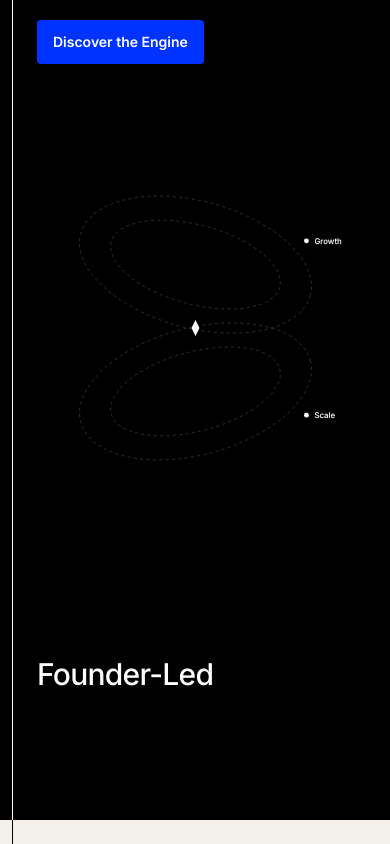
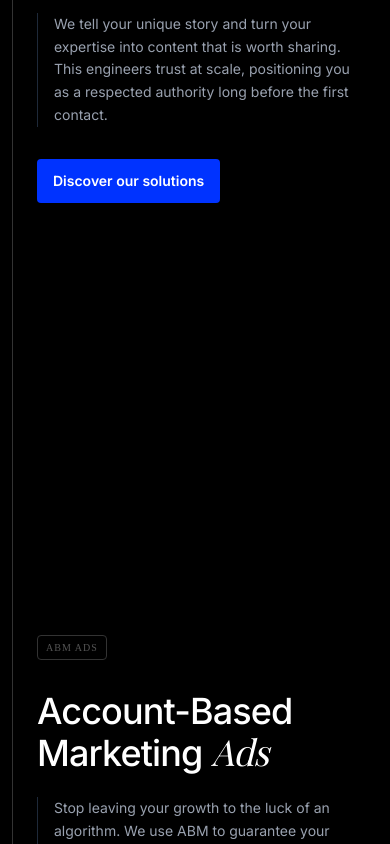
Before and after one commit to szymonr-biznes/szymon-rajski, a Next.js app: page / in a window 390 px wide. Shown: the part 4020-4864 px from the top of the page. Built offline with nearby package versions, Linux system fonts and the light colour scheme; a web font is replaced by a local one.

Commit message:
style trust engine animations

```diff
--- a/components/trust-engine.tsx
+++ b/components/trust-engine.tsx
@@ -1,60 +1,185 @@
 "use client"
 
+import { motion, useScroll, useTransform, useSpring } from "framer-motion"
 import Link from "next/link"
-import { motion } from "framer-motion"
+import { useRef, useState, useEffect } from "react"
+
+const STEPS = [
+  {
+    label: "Strategy & Content",
+    title: (
+      <>
+        Guiding your <span className="font-serif italic font-normal">growth</span>
+        <br />beyond the known
+        <br />using our Trust Engine
+      </>
+    ),
+    desc: "We tell your unique story and turn your expertise into content that is worth sharing. This engineers trust at scale, positioning you as a respected authority long before the first contact.",
+  },
+  {
+    label: "ABM Ads",
+    title: (
+      <>
+        Account-Based
+        <br />Marketing <span className="font-serif italic font-normal">Ads</span>
+      </>
+    ),
+    desc: "Stop leaving your growth to the luck of an algorithm. We use ABM to guarantee your best content actually reaches your dream clients — keeping you consistently top-of-mind.",
+  },
+  {
+    label: "Data Outreach",
+    title: (
+      <>
+        Outreach based on
+        <br />real <span className="font-serif italic font-normal">data signals</span>
+      </>
+    ),
+    desc: "We replace generic cold mails with precise outreach based on real data signals. Because the prospect already knows your brand, the conversation is warm from the start.",
+  },
+]
+
+function OrbitSVG({ progress }: { progress: any }) {
+  const cx = 200
+  const cy = 200
+
+  // Mapowanie scrolla na rysowanie pierścieni
+  const ring1Progress = useTransform(progress, [0, 0.33], [0, 1])
+  const ring2Progress = useTransform(progress, [0.33, 0.66], [0, 1])
+  const ring3Progress = useTransform(progress, [0.66, 1], [0, 1])
+
+  const rings = [
+    { r: 50, color: "#99b3ff", progress: ring1Progress },
+    { r: 90, color: "#4d79ff", progress: ring2Progress },
+    { r: 130, color: "#0033FF", progress: ring3Progress },
+  ]
+
+  return (
+    <svg viewBox="0 0 400 400" className="w-full h-full" xmlns="http://www.w3.org/2000/svg">
+      <defs>
+        <filter id="orbitGlow">
+          <feGaussianBlur stdDeviation="4" result="blur" />
+          <feMerge>
+            <feMergeNode in="blur" />
+            <feMergeNode in="SourceGraphic" />
+          </feMerge>
+        </filter>
+      </defs>
+
+      {rings.map(({ r, color, progress: pValue }, i) => (
+        <g key={i}>
+          {/* Tło pierścienia */}
+          <circle
+            cx={cx} cy={cy} r={r}
+            fill="none"
+            stroke="rgba(255,255,255,0.06)"
+            strokeWidth="1.5"
+          />
+          {/* Animowany postęp pierścienia */}
+          <motion.circle
+            cx={cx} cy={cy} r={r}
+            fill="none"
+            stroke={color}
+            strokeWidth="2.5"
+            strokeLinecap="round"
+            style={{ pathLength: pValue }}
+            transform={`rotate(-90 ${cx} ${cy})`}
+            filter="url(#orbitGlow)"
+          />
+        </g>
+      ))}
+
+      <path d="M200 191 L207 200 L200 209 L193 200 Z" fill="white" filter="url(#orbitGlow)" />
+      <text
+        x="200" y="183"
+        fill="rgba(255,255,255,0.25)"
+        fontSize="7" textAnchor="middle"
+        fontFamily="monospace" letterSpacing="2"
+      >
+        TRUST ENGINE
+      </text>
+    </svg>
+  )
+}
 
 export function TrustEngine() {
+  const containerRef = useRef<HTMLDivElement>(null)
+
+  const { scrollYProgress } = useScroll({
+    target: containerRef,
+    offset: ["start start", "end end"]
+  })
+
+  // calculate maximal vertical translation based on container height
+  const [maxTranslate, setMaxTranslate] = useState(0)
+  useEffect(() => {
+    const el = containerRef.current
+    if (!el) return
+    const update = () => {
+      const total = el.offsetHeight - window.innerHeight
+      setMaxTranslate(total > 0 ? total : 0)
+    }
+    update()
+    window.addEventListener('resize', update)
+    return () => window.removeEventListener('resize', update)
+  }, [])
+
+  const translateY = useTransform(scrollYProgress, [0, 1], [0, maxTranslate])
+
   return (
-    <section className="bg-black text-white relative overflow-hidden">
-      <div className="w-[calc(100%-24px)] lg:w-[calc(100%-64px)] mx-3 lg:mx-8 px-6 lg:px-8 py-32 relative z-10 border-l border-white">
+    <section ref={containerRef} className="bg-black text-white relative">
+      {/* Container z borderem po lewej */}
+      <div className="w-[calc(100%-24px)] lg:w-[calc(100%-64px)] mx-auto border-l border-white/20">
+        <div className="flex flex-col lg:flex-row items-start relative">
 
-        <div className="flex flex-col lg:flex-row items-center justify-between">
-          <div className="max-w-2xl text-left">
+          {/* LEWA KOLUMNA: Scrolluje się naturalnie */}
+          <div className="w-full lg:w-1/2 px-6 lg:px-12">
+            {STEPS.map((step, i) => (
+              <div key={i} className="min-h-screen flex flex-col justify-center py-24">
+                <span className="text-[10px] font-mono px-2 py-1 rounded-sm tracking-widest uppercase border border-[#333] text-[#555] inline-block w-fit mb-8">
+                  {step.label}
+                </span>
                 <h2 className="text-4xl md:text-5xl font-medium tracking-tight leading-[1.1]">
-              Guiding your <span className="font-serif italic font-normal">growth</span><br />
-              beyond the known<br />
-              using our Trust Engine
+                  {step.title}
                 </h2>
-
                 <p className="mt-6 text-sm text-gray-400 max-w-md leading-relaxed border-l border-gray-800 pl-4">
-              We&apos;re not just another ad agency. We align marketing to the truth of what you want to achieve, focusing on creating predictable revenue architectures.
+                  {step.desc}
                 </p>
-
                 <div className="mt-8">
                   <Link
                     href="#engine"
                     className="bg-[#0033FF] hover:bg-[#002BE6] text-white px-4 py-3 rounded-sm text-sm font-semibold transition-colors inline-block"
                   >
-                Discover the Engine
+                    Discover our solutions
                   </Link>
                 </div>
               </div>
+            ))}
 
-          <div className="mt-16 lg:mt-0 relative w-full lg:w-[600px] h-[400px] lg:h-[600px] flex items-center justify-center">
-            {/* Figure 8 / Infinity SVG Orbits */}
-            <svg viewBox="0 0 400 400" className="w-full h-full text-white/20">
-              <g fill="none" stroke="currentColor" strokeWidth="1" strokeDasharray="4 4">
-                {/* Top Orbit */}
-                <ellipse cx="200" cy="120" rx="150" ry="80" transform="rotate(15 200 120)" />
-                <ellipse cx="200" cy="120" rx="110" ry="50" transform="rotate(15 200 120)" />
-                <circle cx="340" cy="90" r="3" fill="white" />
-                <text x="350" y="94" fill="white" fontSize="10" className="font-medium">Growth</text>
-
-                {/* Bottom Orbit */}
-                <ellipse cx="200" cy="280" rx="150" ry="80" transform="rotate(-15 200 280)" />
-                <ellipse cx="200" cy="280" rx="110" ry="50" transform="rotate(-15 200 280)" />
-                <circle cx="340" cy="310" r="3" fill="white" />
-                <text x="350" y="314" fill="white" fontSize="10" className="font-medium">Scale</text>
-              </g>
-
-              {/* Center Diamond */}
-              <path d="M200 190 L205 200 L200 210 L195 200 Z" fill="white" />
-            </svg>
+            {/* Stopka sekcji rozszerzająca wysokość scrolla */}
+            <div className="py-64 border-t border-white/10">
+              <h3 className="text-3xl md:text-5xl font-medium tracking-tight">Founder-Led</h3>
+              <p className="mt-6 text-sm text-gray-400 max-w-md leading-relaxed">
+                Everything we build is based on deep experience in the field, led by founders who understand the reality of growing a modern business.
+              </p>
             </div>
           </div>
 
-        <div className="mt-32">
-          <h3 className="text-3xl md:text-5xl font-medium tracking-tight">Founder-Led</h3>
+          {/* PRAWA KOLUMNA: Animacja przewijana w dół razem ze stroną */}
+          <motion.div
+            className="hidden lg:block w-1/2"
+            style={{
+              y: translateY,
+              position: "relative",
+              height: "100vh",
+            }}
+          >
+            <div className="h-full flex items-center justify-center p-12">
+              <div className="w-full max-w-[450px] aspect-square relative">
+                <OrbitSVG progress={scrollYProgress} />
+              </div>
+            </div>
+          </motion.div>
+
         </div>
       </div>
     </section>
```
Lines whose indentation alone changed are shown as unchanged.
